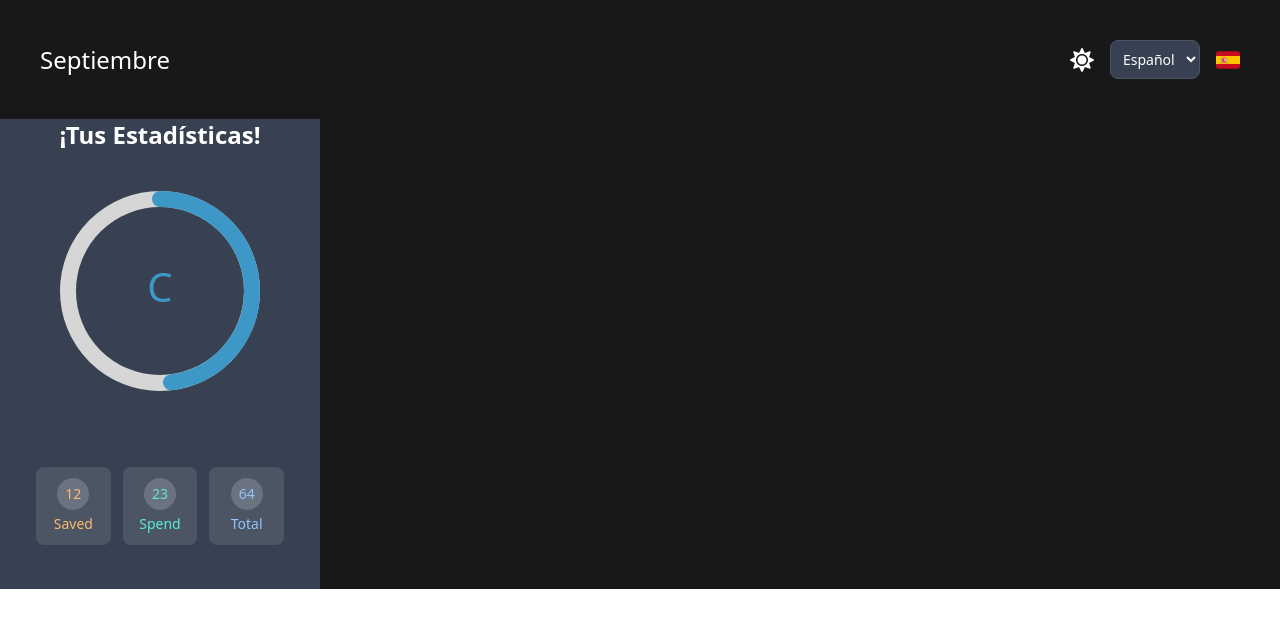
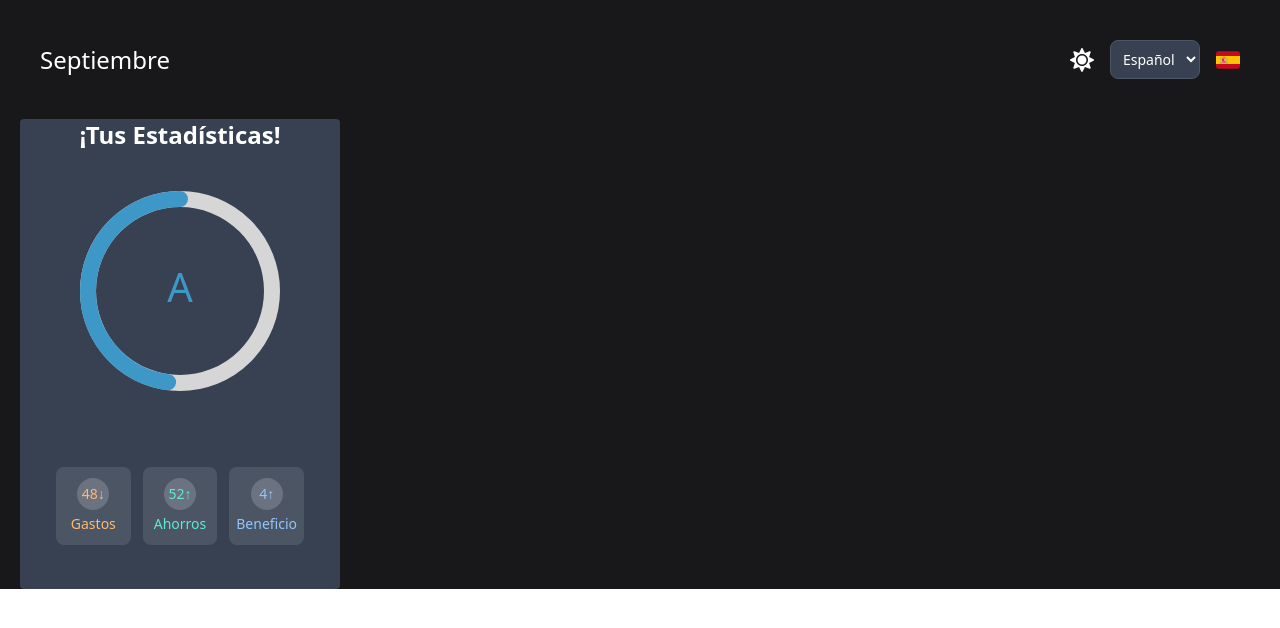
Before and after one commit to IgleDev/myexpenses, a React (Create React App) app: page / in a window 1280 px wide. Shown: the top 628 px of the page. Built offline with nearby package versions, Linux system fonts and the light colour scheme.

Commit message:
Componentes añadidos funciones y actualización del i18n

```diff
--- a/public/locales/en/translation.json
+++ b/public/locales/en/translation.json
@@ -5,5 +5,8 @@
   ],
   "Spanish" : "Spanish",
   "English" : "English",
-  "TitleStast" : "Your Statistics!"
+  "TitleStast" : "Your Statistics!",
+  "Spend" : "Spend",
+  "Saved" : "Saved",
+  "Profit" : "Profit"
 }
--- a/public/locales/es/translation.json
+++ b/public/locales/es/translation.json
@@ -5,5 +5,8 @@
   ],
   "Spanish" : "Español",
   "English" : "Inglés",
-  "TitleStast" : "¡Tus Estadísticas!"
+  "TitleStast" : "¡Tus Estadísticas!",
+  "Spend" : "Gastos",
+  "Saved" : "Ahorros",
+  "Profit" : "Beneficio"
 }
--- a/src/components/Main.jsx
+++ b/src/components/Main.jsx
@@ -2,7 +2,10 @@ import Section from "./Section";
 
 const Main = () => {
     return (
-        <Section />
+        <div className="d-flex flex-wrap ms-5 me-5">
+            <Section />
+
+        </div>
     );
 }
 
--- a/src/components/Section.jsx
+++ b/src/components/Section.jsx
@@ -12,15 +12,15 @@ const Section = () => {
     useEffect(() => {
         const handleTextonChange = () => {
             if (value <= 25) {
-                setText("D");
+                setText("S");
             } else if (value > 25 && value <= 50) {
-                setText("C");
+                setText("A");
             } else if (value > 50 && value <= 75) {
                 setText("B");
             } else if (value > 75 && value <= 90) {
-                setText("A");
+                setText("C");
             } else if(value >= 90){
-                setText("S");
+                setText("D");
             } else {
                 setText("-");
             }
@@ -31,13 +31,13 @@ const Section = () => {
     }, [value]);
 
     return (
-        <section>
-            <article className="shadow-stone-700 w-80 bg-white dark:bg-gray-700">
+        <section className>
+            <article className="shadow-stone-700 w-80 bg-white dark:bg-gray-700 rounded transition hover:-translate-y-1 hover:scale-100">
                 <h1 className="text-center font-bold text-2xl text-white">{t("TitleStast")}</h1>
                 <div className="w-[200px] h-[200px] my-10 mx-auto">
-                    <CircularProgressbar value={value} text={text}/>
+                    <CircularProgressbar value={value} text={text} counterClockwise={true}/>
                 </div>
-            <SectionInfo />
+            <SectionInfo value={value}/>
             </article>
         </section>
     )
--- a/src/components/SectionInfo.jsx
+++ b/src/components/SectionInfo.jsx
@@ -1,19 +1,37 @@
-const SectionInfo = () => {
+import { useState, useEffect } from "react";
+import { useTranslation } from "react-i18next";
+
+const SectionInfo = ({value}) => {
+    const { t } = useTranslation();
+    const [valueSpend, setValueSpend] = useState(0);
+    const [valueSaved, setValueSaved] = useState(0);
+    const [valueTotal, setValueTotal] = useState(0);
+
+    useEffect(() => {
+        const spend = value;
+        setValueSpend(spend);
+        const saved = 100 - value;
+        setValueSaved(saved)
+        setValueTotal(Math.abs(saved - spend));
+    }, [value]);
+
     return (
         <div className="max-w-sm w-full rounded-lg p-4 md:p-6">
             <div className="bg-white dark:bg-gray-700 p-3 rounded-lg">
                 <div className="grid grid-cols-3 gap-3 mb-2">
                     <dl className="bg-orange-50 dark:bg-gray-600 rounded-lg flex flex-col items-center justify-center h-[78px]">
-                        <dt className="w-8 h-8 rounded-full bg-orange-100 dark:bg-gray-500 text-orange-600 dark:text-orange-300 text-sm font-medium flex items-center justify-center mb-1">12</dt>
-                        <dd className="text-orange-600 dark:text-orange-300 text-sm font-medium">Saved</dd>
+                        <dt className="w-8 h-8 rounded-full bg-orange-100 dark:bg-gray-500 text-orange-600 dark:text-orange-300 text-sm font-medium flex items-center justify-center mb-1">{valueSpend}&darr;</dt>
+                        <dd className="text-orange-600 dark:text-orange-300 text-sm font-medium">{t("Spend")}</dd>
                     </dl>
                     <dl className="bg-teal-50 dark:bg-gray-600 rounded-lg flex flex-col items-center justify-center h-[78px]">
-                        <dt className="w-8 h-8 rounded-full bg-teal-100 dark:bg-gray-500 text-teal-600 dark:text-teal-300 text-sm font-medium flex items-center justify-center mb-1">23</dt>
-                        <dd className="text-teal-600 dark:text-teal-300 text-sm font-medium">Spend</dd>
+                        <dt className="w-8 h-8 rounded-full bg-teal-100 dark:bg-gray-500 text-teal-600 dark:text-teal-300 text-sm font-medium flex items-center justify-center mb-1">{valueSaved}&uarr;</dt>
+                        <dd className="text-teal-600 dark:text-teal-300 text-sm font-medium">{t("Saved")}</dd>
                     </dl>
                     <dl className="bg-blue-50 dark:bg-gray-600 rounded-lg flex flex-col items-center justify-center h-[78px]">
-                        <dt className="w-8 h-8 rounded-full bg-blue-100 dark:bg-gray-500 text-blue-600 dark:text-blue-300 text-sm font-medium flex items-center justify-center mb-1">64</dt>
-                        <dd className="text-blue-600 dark:text-blue-300 text-sm font-medium">Total</dd>
+                        <dt className="w-8 h-8 rounded-full bg-blue-100 dark:bg-gray-500 text-blue-600 dark:text-blue-300 text-sm font-medium flex items-center justify-center mb-1">
+                        {valueTotal}{valueSaved > valueSpend ? '↑' : '↓'}
+                        </dt>
+                        <dd className="text-blue-600 dark:text-blue-300 text-sm font-medium">{t("Profit")}</dd>
                     </dl>
                 </div>
             </div>
```
Also changed, not shown: package.json (+6 -6 lines).
